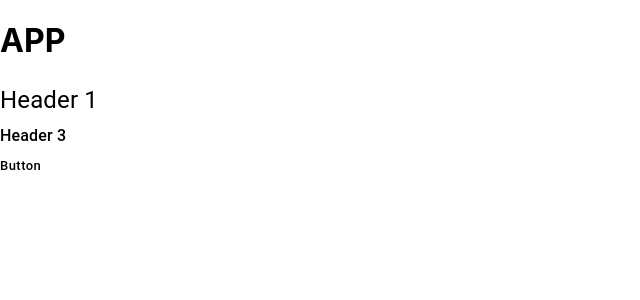
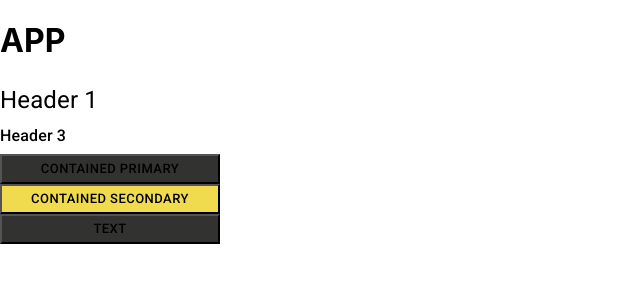
Before and after one commit to grzegorczykdev/courses-app, a React (Create React App) app: page / in a window 1280 px wide. Shown: the top 300 px of the page, without its empty margins (0-640 px from the left). Built offline with nearby package versions, Linux system fonts and the light colour scheme.

Commit message:
WIP 'Button' component

```diff
--- a/public/index.html
+++ b/public/index.html
@@ -1,20 +1,17 @@
 <!DOCTYPE html>
 <html lang="en">
     <head>
-    <meta charset="utf-8" />
-    <link rel="icon" href="%PUBLIC_URL%/favicon.ico" />
-    <meta name="viewport" content="width=device-width, initial-scale=1" />
-    <meta name="theme-color" content="#000000" />
-    <meta
-      name="description"
-      content="Web site created using create-react-app"
-    />
-    <link rel="apple-touch-icon" href="%PUBLIC_URL%/logo192.png" />
+        <meta charset="utf-8">
+        <link rel="icon" href="%PUBLIC_URL%/favicon.ico">
+        <meta name="viewport" content="width=device-width, initial-scale=1">
+        <meta name="theme-color" content="#000000">
+        <meta name="description" content="Web site created using create-react-app">
+        <link rel="apple-touch-icon" href="%PUBLIC_URL%/logo192.png">
         <!--
       manifest.json provides metadata used when your web app is installed on a
       user's mobile device or desktop. See https://developers.google.com/web/fundamentals/web-app-manifest/
     -->
-    <link rel="manifest" href="%PUBLIC_URL%/manifest.json" />
+        <link rel="manifest" href="%PUBLIC_URL%/manifest.json">
         <!--
       Notice the use of %PUBLIC_URL% in the tags above.
       It will be replaced with the URL of the `public` folder during the build.
@@ -24,6 +21,9 @@
       work correctly both with client-side routing and a non-root public URL.
       Learn how to configure a non-root public URL by running `npm run build`.
     -->
+        <link rel="preconnect" href="https://fonts.googleapis.com">
+        <link rel="preconnect" href="https://fonts.gstatic.com" crossorigin>
+        <link href="https://fonts.googleapis.com/css2?family=Roboto:wght@300;400;500;700&display=swap" rel="stylesheet">
         <title>CodeRoad App</title>
     </head>
     <body>
--- a/src/App.js
+++ b/src/App.js
@@ -1,6 +1,7 @@
 import React from 'react'
 import FullPageLoader from './components/FullPageLoader'
 import Typography from './components/Typography'
+import Button from './components/Button'
 
 export class App extends React.Component {
   state = {
@@ -62,8 +63,28 @@ export class App extends React.Component {
         <Typography
           variant={'button'}
         >
-          Button
         </Typography>
+
+        <Button
+          variant={'contained'}
+          color={'primary'}
+        >
+          CONTAINED PRIMARY
+        </Button>
+
+        <Button
+          variant={'contained'}
+          color={'secondary'}
+        >
+          CONTAINED SECONDARY
+        </Button>
+
+        <Button
+          variant={'contained'}
+          color={'primary'}
+        >
+          TEXT
+        </Button>
       </div>
     )
   }
--- /dev/null
+++ b/src/components/Button/Button.js
@@ -0,0 +1,40 @@
+import React from 'react'
+import PropTypes from 'prop-types'
+
+import Typography from '../Typography'
+
+import classes from './styles.module.css'
+
+export const Button = (props) => {
+  const {
+    className,
+    children,
+    variant,
+    color,
+    ...otherProps
+  } = props
+
+  const variantClass = classes[variant]
+  const colorClass = classes[color]
+  console.log(colorClass)
+
+  return (
+    <button
+      className={`${classes.root}${className ? ` ${className}` : ''}${variantClass ? ` ${variantClass}` : ''}${colorClass ? ` ${colorClass}` : ''}`}
+      {...otherProps}
+    >
+      <Typography variant={'button'}>
+        {children}
+      </Typography>
+    </button>
+  )
+}
+
+Button.propTypes = {
+  className: PropTypes.string,
+  children: PropTypes.node,
+  variant: PropTypes.oneOf(['contained', 'text']),
+  color: PropTypes.oneOf(['primary', 'secondary'])
+}
+
+export default Button
--- /dev/null
+++ b/src/components/Button/index.js
@@ -0,0 +1,2 @@
+export * from './Button'
+export { default } from './Button'
--- /dev/null
+++ b/src/components/Button/styles.module.css
@@ -0,0 +1,19 @@
+.root {
+  width: 220px;
+  height: 30px;
+  display: flex;
+  justify-content: center;
+  align-items: center;
+}
+
+.contained {}
+
+.text {}
+
+.primary {
+  background: #323330;
+}
+
+.secondary {
+  background: #F0DB4F;
+}
--- a/src/components/Typography/Typography.js
+++ b/src/components/Typography/Typography.js
@@ -2,8 +2,6 @@ import React from 'react'
 import PropTypes from 'prop-types'
 
 import classes from './styles.module.css'
-
-console.log(classes)
 
 export const Typography = (props) => {
   const {
```
Lines whose indentation alone changed are shown as unchanged.
